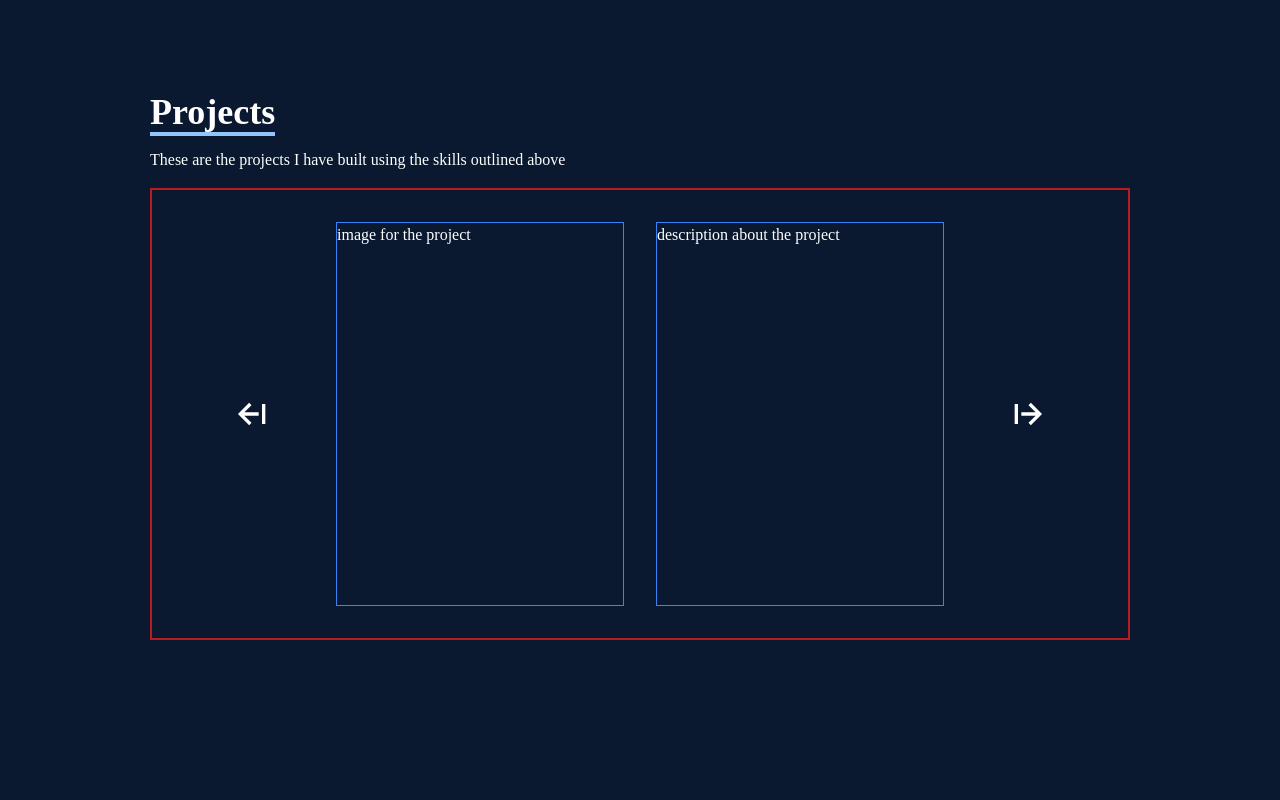
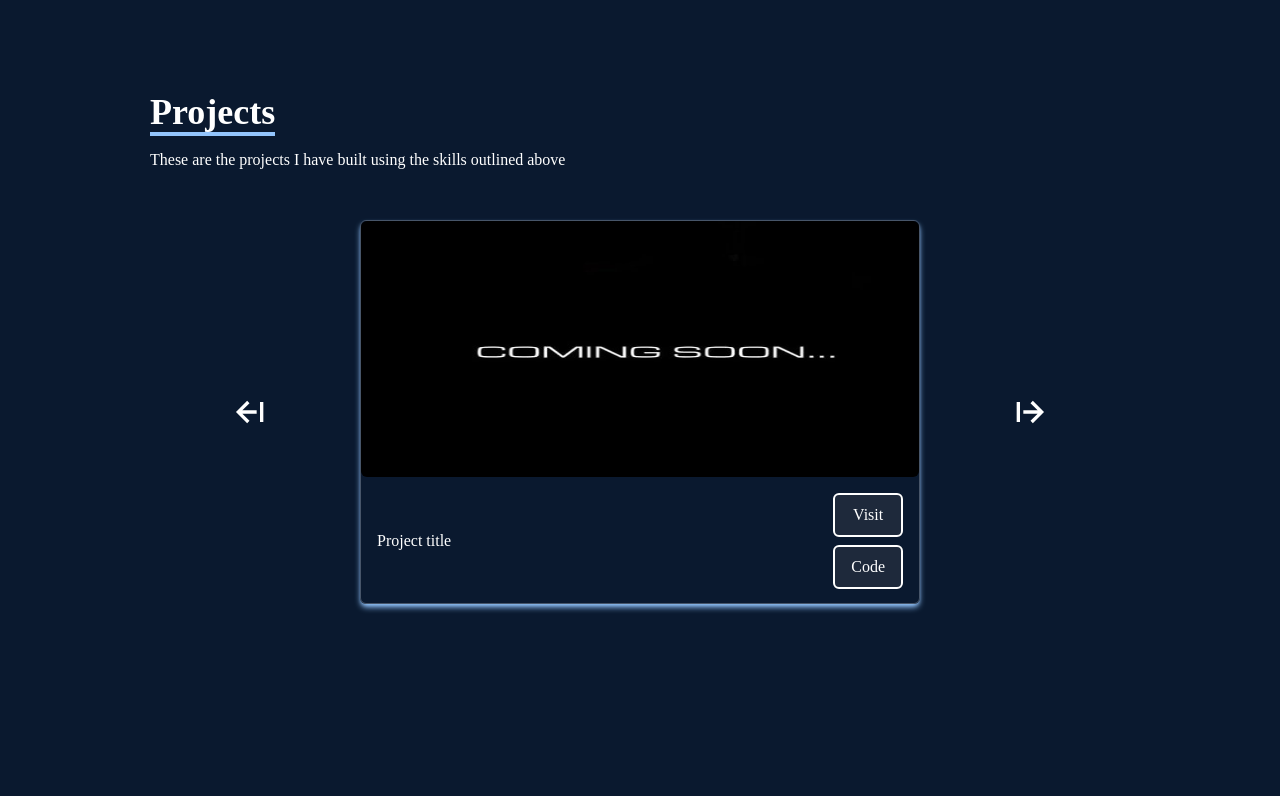
Before and after one commit to OussamaDeghfel/PortFolio, a React (Create React App) app: page / in a window 1280 px wide. Shown: the part 2348-3148 px from the top of the page. Built offline with nearby package versions, Linux system fonts and the light colour scheme.

Commit message:
enhancement

```diff
--- a/src/components/Projects/MyProjects.jsx
+++ b/src/components/Projects/MyProjects.jsx
@@ -1,5 +1,7 @@
 import React from "react";
 import { BiArrowFromLeft, BiArrowFromRight } from "react-icons/bi";
+import ComingSoon from '../../assets/projects/ComingSoon.jpg'
+
 
 const MyProjects = () => {
   return (
@@ -14,17 +16,23 @@ const MyProjects = () => {
         <p className="py-4">
           These are the projects I have built using the skills outlined above
         </p>
-        <div className="w-full h-full flex border-2 border-red-700 p-8 px-20 justify-between items-center">
-          <BiArrowFromRight size={40} className="cursor-pointer hover:rounded-full hover:border-2 hover:border-white duration-50"  />
-          <div className="grid grid-cols-2 gap-8">
-            <div className="h-96 w-72 border border-blue-500 ">
-              image for the project
+        <div className="w-full h-full flex p-8 px-20 justify-between items-center">
+          <BiArrowFromRight size={40} className="cursor-pointer hover:rounded-full hover:border-2 hover:border-white duration-50 hover:shadow-sm hover:shadow-blue-300"  />
+          <div className="flex flex-col justify-center items-center">
+            <div className="h-96 w-[70vh] border border-slate-600 rounded-md shadow-md shadow-blue-300">
+            <div className='flex'>
+              <img src={ComingSoon} alt="comming soon project" className='rounded-md h-64 w-full' />
             </div>
-            <div className="h-96 w-72 border border-blue-500 ">
-              description about the project
+            <div className="flex justify-between items-center p-4">
+                <p> Project title</p>
+                <div className="flex flex-col space-y-2">
+                    <button className="bg-slate-800 border-2 border-white rounded-md px-4 py-2">Visit</button>
+                    <button className="bg-slate-800 border-2 border-white rounded-md px-4 py-2">Code</button>
+                </div>
+            </div>
             </div>
           </div>
-          <BiArrowFromLeft size={40} className="cursor-pointer hover:rounded-full hover:border-2 hover:border-white duration-50" />
+          <BiArrowFromLeft size={40} className="cursor-pointer hover:rounded-full hover:border-2 hover:border-white duration-50 hover:shadow-sm hover:shadow-blue-300" />
         </div>
       </div>
     </div>
```
